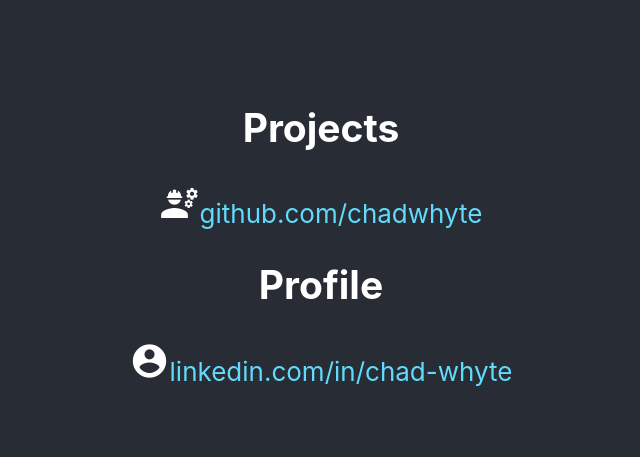
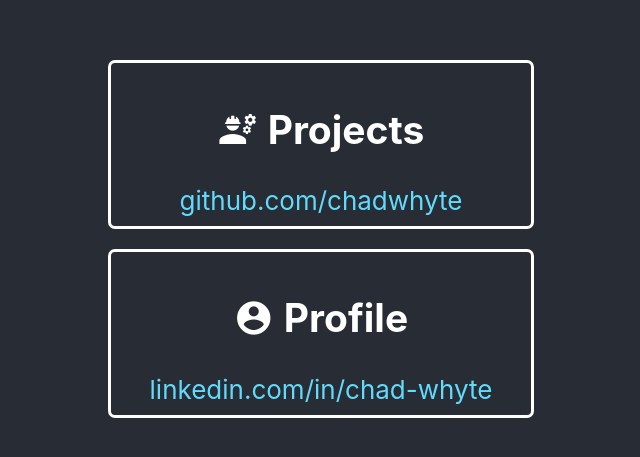
Before and after one commit to chadwhyte/mysite, a React (Create React App) app: page / in a window 1280 px wide. Shown: the part 171-628 px from the top of the page, without its empty margins (319-959 px from the left). Built offline with nearby package versions, Linux system fonts and the light colour scheme.

Commit message:
Update card styling and shift icon up to title.

```diff
--- a/src/components/card/card.css
+++ b/src/components/card/card.css
@@ -1,20 +1,34 @@
 .card-container {
+  align-content: center;
+  align-items: center;
+  border-radius: 7px;
+  border: solid medium;
   display: flex;
   flex-direction: column;
   justify-content: center;
-  align-items: center;
+  margin-top: 20px;
+  padding: 10px;
+  width: 400px;
 }
 
-.card-details {
+.card-container:hover {
+  background: darkslategray;
+  border-color: #61dafb;
+}
+
+.card-title {
+  align-items: center;
+  color: white;
+  display: flex;
   flex-direction: row;
 }
 
 .card-logo {
-  color: white;
   font-size: 40px;
+  padding-right: 10px;
 }
 
 .card-link {
+  color: #61dafb;
   text-decoration: none;
-  color: #61dafb;
 }
--- a/src/components/card/card.tsx
+++ b/src/components/card/card.tsx
@@ -4,14 +4,16 @@ import { ICard } from './card.interface';
 function Card(card : ICard) {
     return (
         <div className="card-container">
-            <h2>
-                {card.title}
-            </h2>
-            <div className="card-details">
+            <div className="card-title">
                 <span className="material-icons card-logo">
                     {card.icon}
                 </span>
-                <a className="card-link" href={card.link} target="_blank">
+                <h2>
+                    {card.title}
+                </h2>
+            </div>
+            <div>
+                <a className="card-link" href={card.link} target="_blank" rel="noreferrer">
                     {card.text}
                 </a>
             </div>
```
Also changed, not shown: 2 other files (tests, documents, lock files or other folders).
